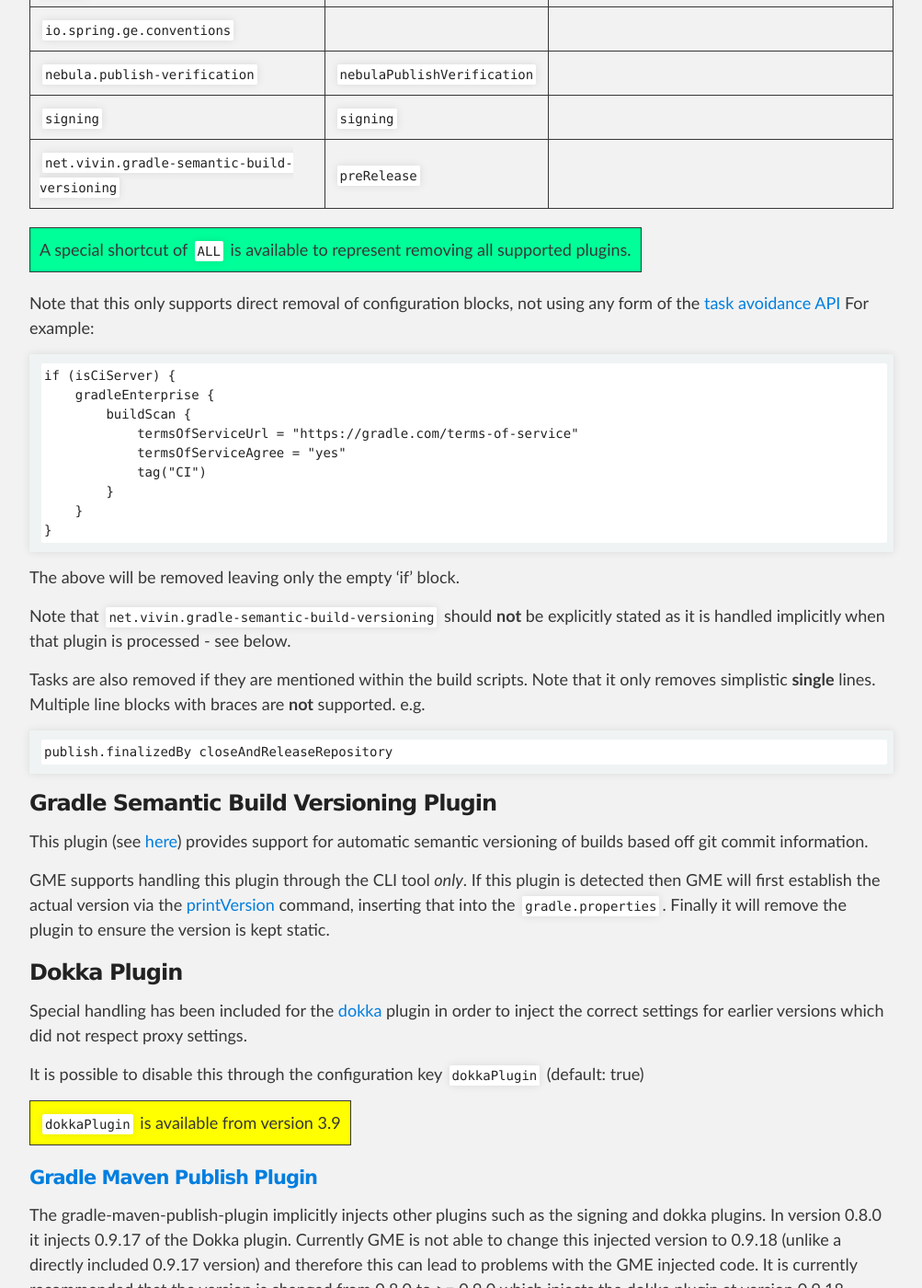
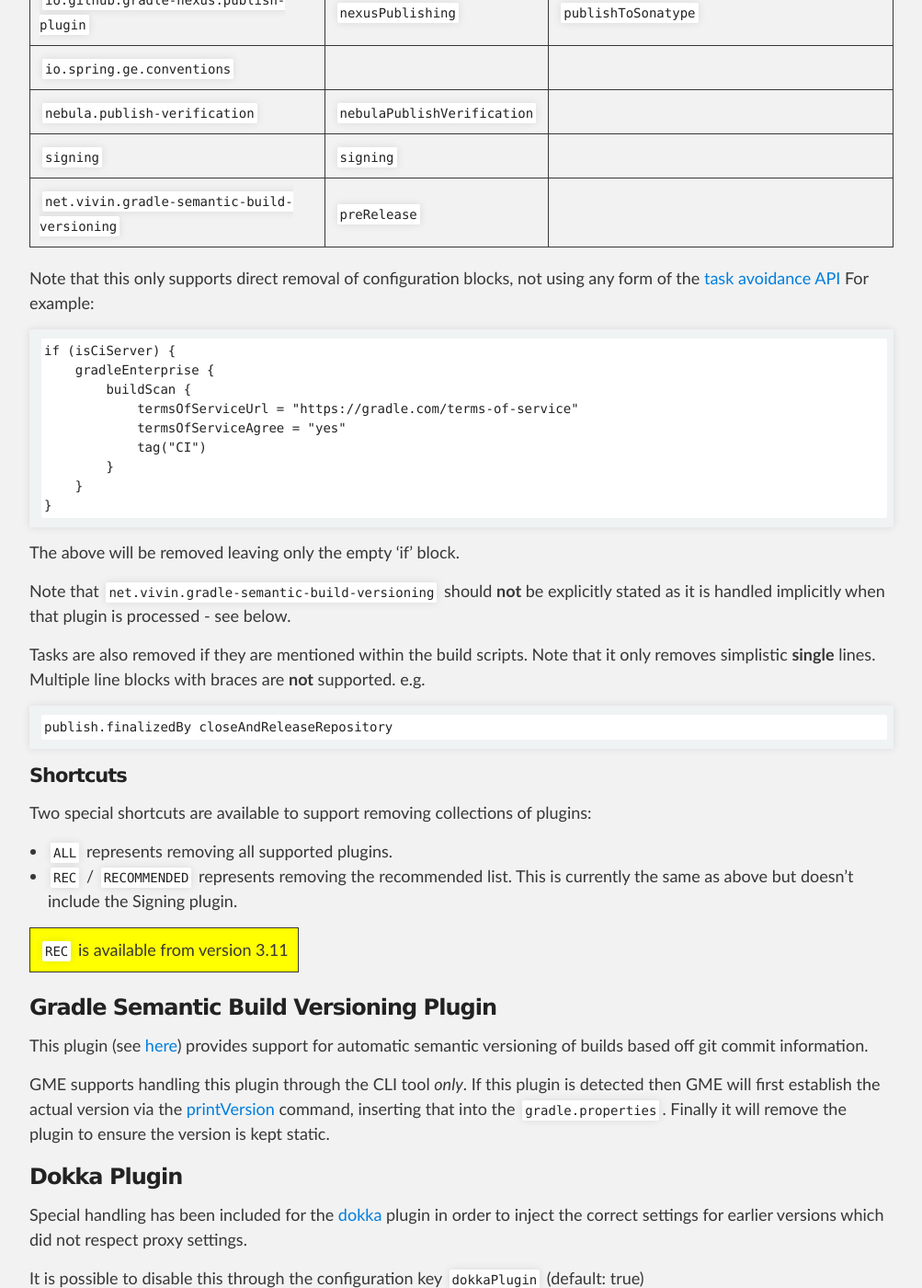
Before and after one commit to project-ncl/gradle-manipulator, a Jekyll site: the page built from guide/plugins.md, in a window 1280 px wide and 1400 px high, scrolled down 1148 px. Shown: the whole window at 92% size, without its empty margins (138-1141 px from the left). Built offline with Jekyll 4.4.1, drawn with Linux system fonts in a browser that asks for light colours.

Commit message:
NCLSUP-793 Add RECOMMENDED shortcut to plugin removal

````diff
--- a/guide/plugins.md
+++ b/guide/plugins.md
@@ -31,15 +31,6 @@ The current supported list of plugins are:
 | `signing`                                           | `signing`                   |                                                                     |
 | `net.vivin.gradle-semantic-build-versioning`        | `preRelease`                |                                                                     |
 
-<table bgcolor="#00ff99">
-<tr>
-<td>
-    A special shortcut of <code>ALL</code> is available to represent removing all supported plugins.
-</td>
-</tr>
-</table>
-
-
 Note that this only supports direct removal of configuration blocks, not using any form of the [task
 avoidance API](https://docs.gradle.org/current/userguide/task_configuration_avoidance.html) For example:
 
@@ -65,6 +56,24 @@ Tasks are also removed if they are mentioned within the build scripts. Note that
 ```
 publish.finalizedBy closeAndReleaseRepository
 ```
+
+#### Shortcuts
+
+Two special shortcuts are available to support removing collections of plugins:
+
+* `ALL` represents removing all supported plugins.
+* `REC` / `RECOMMENDED` represents removing the recommended list. This is currently the same as
+  above but doesn't include the Signing plugin.
+
+<table bgcolor="#ffff00">
+<tr>
+<td>
+    <code>REC</code> is available from version 3.11
+</td>
+</tr>
+</table>
+
+
 
 ### Gradle Semantic Build Versioning Plugin
 
````
